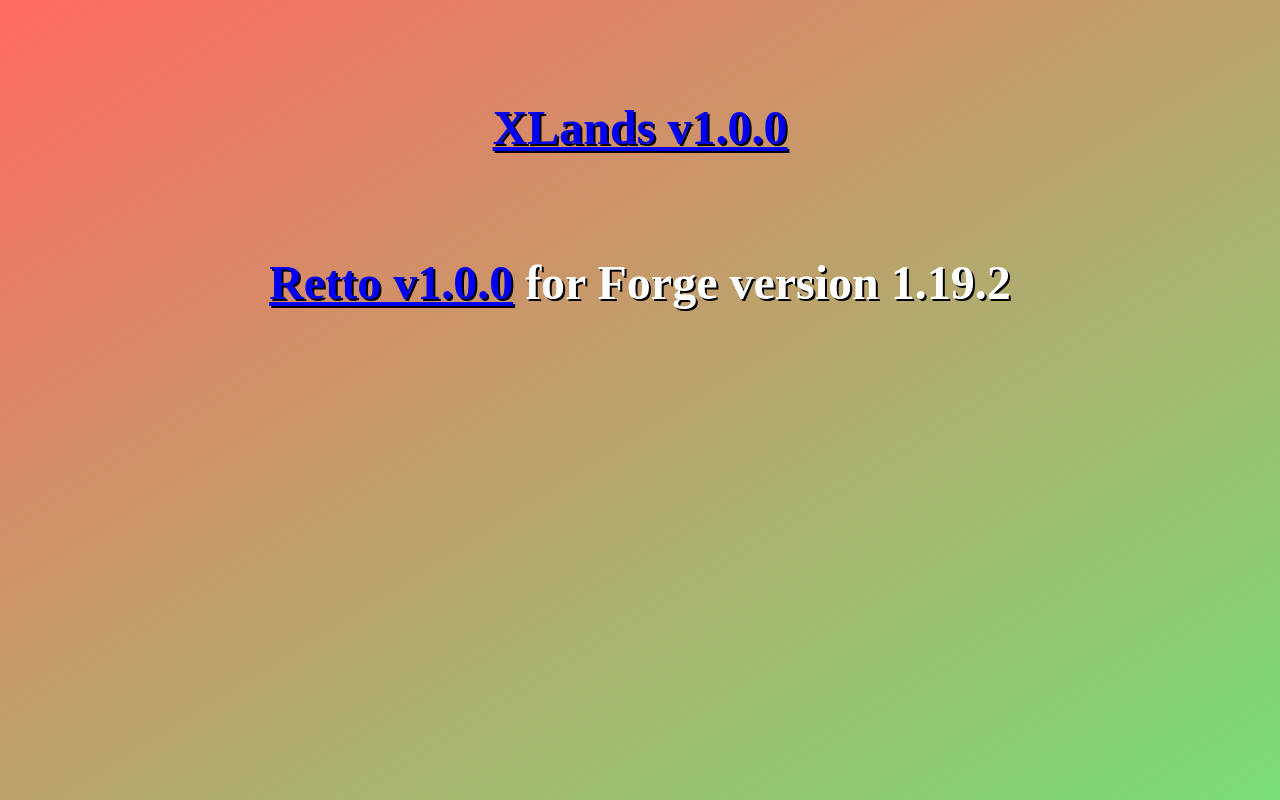
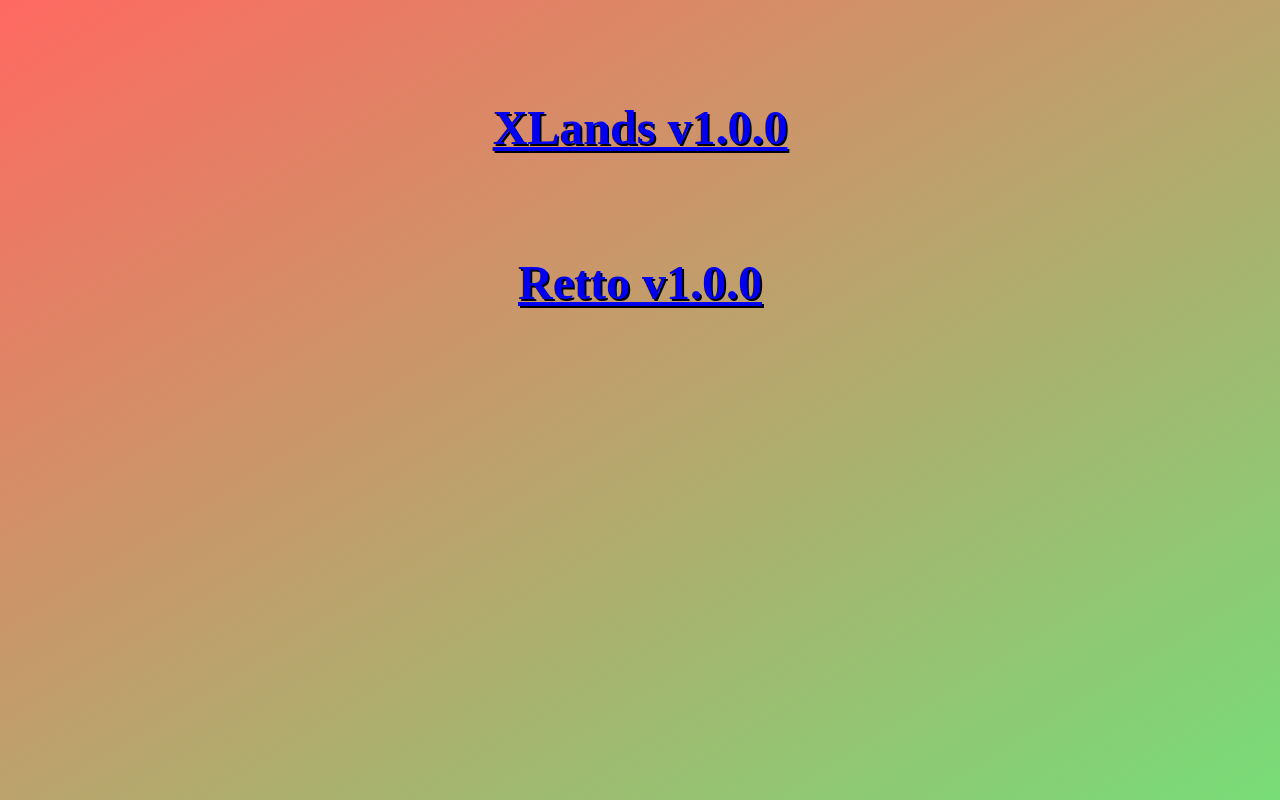
Before and after one commit to ExtremeCreator20/ExtremeCreator20.github.io, a plain HTML site: page forge-mods/index.html in a window 1280 px wide. Drawn offline with Linux system fonts and the light colour scheme.

Commit message:
Update index.html

```diff
--- a/forge-mods/index.html
+++ b/forge-mods/index.html
@@ -23,6 +23,6 @@
   </head>
   <body>
     <h1><a href="https://raw.githubusercontent.com/ExtremeCreator20/ExtremeCreator20.github.io/main/forge-1.19.2-43.2.0-installer.jar">XLands v1.0.0</a></h1>
-    <h1><a href="https://raw.githubusercontent.com/ExtremeCreator20/ExtremeCreator20.github.io/main/retto-1.19.2.jar">Retto v1.0.0</a> for Forge version 1.19.2</h1>
+    <h1><a href="https://raw.githubusercontent.com/ExtremeCreator20/ExtremeCreator20.github.io/main/retto-1.19.2.jar">Retto v1.0.0</a></h1>
   </body>
 </html>
```
